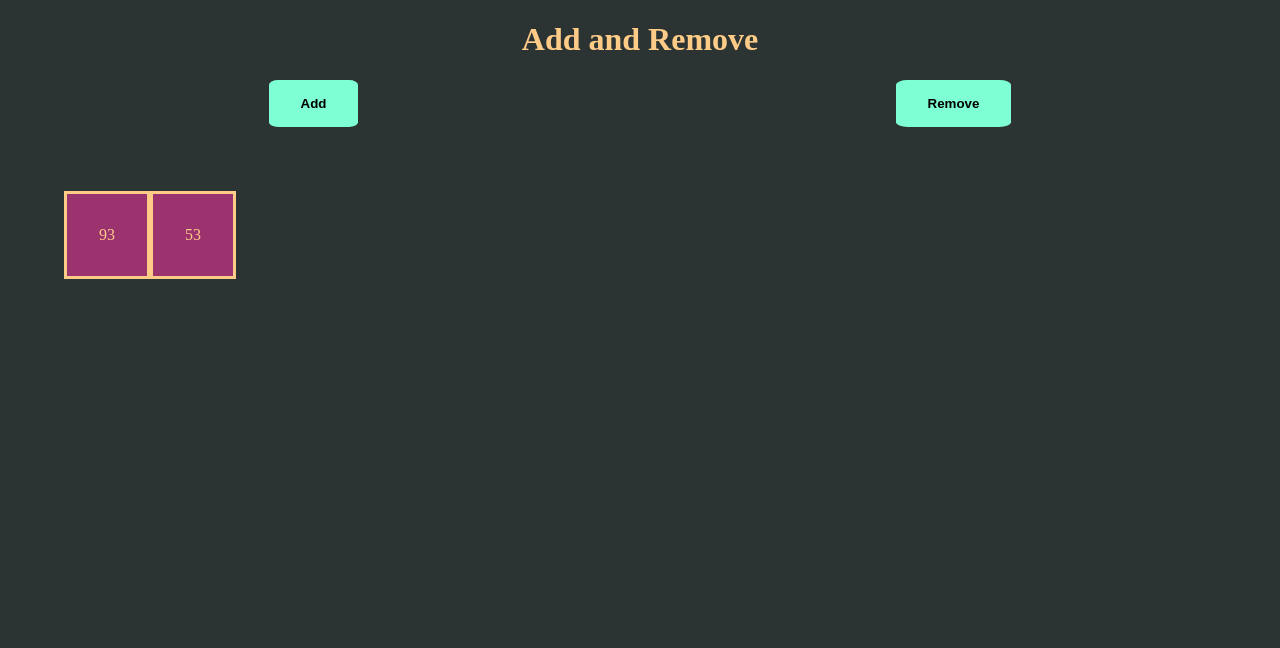
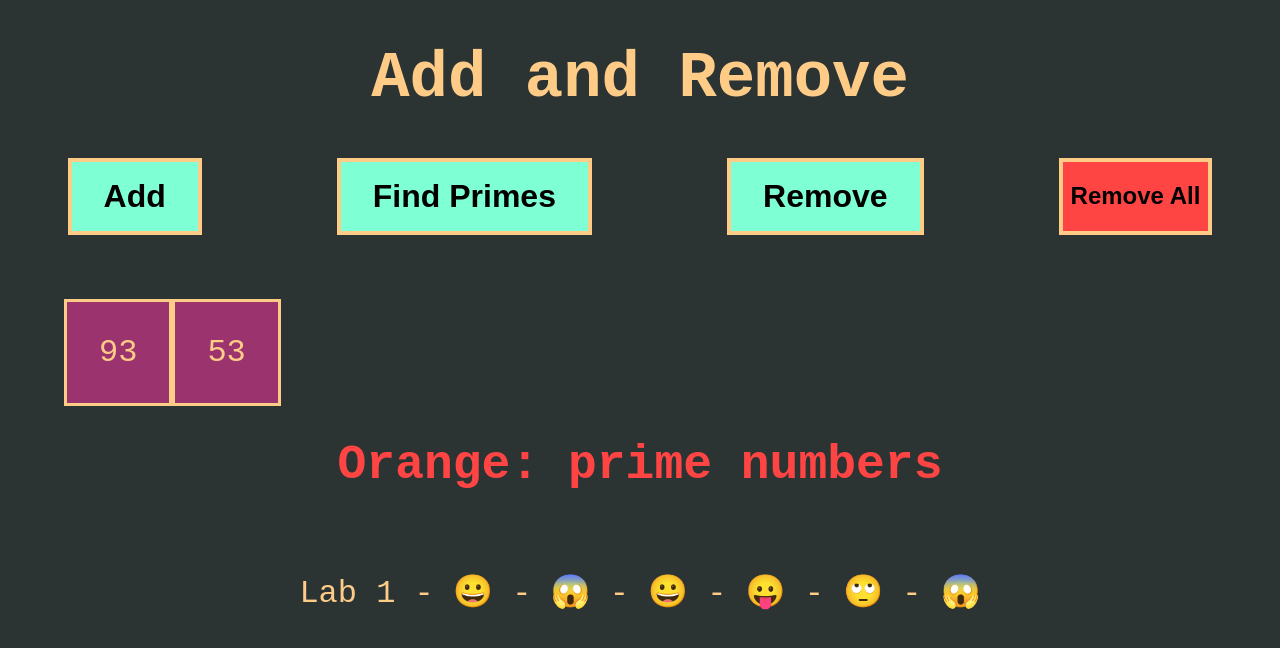
Before and after one commit to VertederoDeGon/Lab, a plain HTML site: page Primes-Add-Remove/index.html in a window 1280 px wide. Both pictures are taken after a click on the button "Add". Drawn offline with Linux system fonts and the light colour scheme.

Commit message:
add-findPrimes-remove-removeAll

```diff
--- a/Primes-Add-Remove/index.html
+++ b/Primes-Add-Remove/index.html
@@ -11,25 +11,35 @@
   <h1>Add and Remove</h1>
   <div class="box">
     <button class="button button-add" id="add">Add</button>
+    <button class="button button-primes" id="primesBtn">Find Primes</button>
     <button class="button button-remove" id="remove">Remove</button>
+    <button class="button button-remove-all" id="removeAll">Remove All</button>
   </div>
   <div class="wrapper">
     <div class="card"></div>
   </div>
+  <h2>Orange: prime numbers</h2>
+  <footer id="footer">
+
+  </footer>
   <script type="text/javascript" src="index.js"></script>
   <script>
+    const $footer = document.getElementById('footer'),
+          rnds = [],
+          arr = ['😛','😱','👻','💀','😀','🙄','🦍']
+
+    let emojiContent = 'Lab 1'
+
     setInterval(() => {
-      const rnds = [],
-            arr = ['😛','😱','👻','💀','😀','🙄','🦍']
-
       for (let i = 0; i < 6; i++) {
         rnds[i] = 0 | Math.random() * 10
         if (rnds[i] > 6) rnds[i] -= 4
       }
 
-      document.title = `Lab 1 - ${arr[rnds[0]]} - ${arr[rnds[1]]} - ${arr[rnds[2]]} - ${arr[rnds[3]]} - ${arr[rnds[4]]} - ${arr[rnds[5]]}`
+      $footer.textContent = emojiContent
 
+      emojiContent = `Lab 1 - ${arr[rnds[0]]} - ${arr[rnds[1]]} - ${arr[rnds[2]]} - ${arr[rnds[3]]} - ${arr[rnds[4]]} - ${arr[rnds[5]]}`
     }, 1000);
-  </script>
+    </script>
 </body>
 </html>
--- a/Primes-Add-Remove/index.js
+++ b/Primes-Add-Remove/index.js
@@ -1,4 +1,6 @@
-const $buttonAdd = document.getElementById('add'),
+const $btnRemoveAll = document.getElementById('removeAll'),
+      $btnPrime = document.getElementById('primesBtn'),
+      $buttonAdd = document.getElementById('add'),
       $buttonRemove = document.getElementById('remove'),
       $wrapper = document.querySelector('.wrapper'),
       $card = document.querySelector('.card'),
@@ -12,37 +14,72 @@ const $buttonAdd = document.getElementById('add'),
 
         for (let i = 0; i < n; i++) if(arr[i] === false) coun++
 
-        if(coun === 2) return true
+        if((coun === 2) || (n === 1) || (n === 2)) return true
 
         return false
       }
 
-$card.append(0 | Math.random()*100) //todo
+let $cards = document.querySelectorAll('card'),
+    $lastItemCard = $cards.item($cards.length - 1),
+    $newCard = $card.cloneNode()
+
+function addCardAnimate($newCard, rnd){
+  $newCard.style.transitionDuration = '.3s'
+  $newCard.style.opacity = "0"
+  setTimeout(() => {
+    $newCard.style.opacity = '100'
+    $newCard.append(rnd)
+  }, 300)
+}
+
+function removeCardAnimate($lastItemCard){
+  $lastItemCard.style.transitionDuration = '.2s'
+  $lastItemCard.style.opacity = "0"
+  setTimeout(() => {
+    $lastItemCard.remove()
+  }, 200)
+}
+
+$card.append(0 | Math.random()*100)
 
 $buttonAdd.addEventListener('click', () => {
-  let $newCard = $card.cloneNode(),
-      rnd = 0 | Math.random() * 100
+  let rnd = 0 | Math.random() * 100
+
+  $newCard = $card.cloneNode()
+
+  addCardAnimate($newCard, rnd)
 
   $wrapper.insertAdjacentElement('beforeend', $newCard)
+})
 
-  $newCard.append(rnd)
+$btnPrime.addEventListener('click', () => {
+  $cards = document.querySelectorAll('.card')
+  $lastItemCard = $cards.item($cards.length - 1)
+
+  if ($lastItemCard !== null){
+    $cards.forEach($card => {
+      if (isPrime(parseInt($card.textContent))){
+        $card.style.color = '#f44'
+        $card.style.setProperty('--orange', '#fc8')
+      }
+    })
+  }
 })
 
 $buttonRemove.addEventListener('click', () => {
-  let $removeCard = document.querySelectorAll('.card')
-
-  if ($removeCard.item($removeCard.length - 1) !== null)
-    $removeCard.item($removeCard.length - 1).remove()
-})
-
-setInterval(() => {
   let $cards = document.querySelectorAll('.card'),
       $lastItemCard = $cards.item($cards.length - 1)
 
-  if ($lastItemCard !== null){
-    if (isPrime(arr[arr.length - 1])){
-      $lastItemCard.style.color = '#f44'
-      $lastItemCard.style.setProperty('--orange', '#fc8')
-    }
+  if ($lastItemCard !== null) {
+    removeCardAnimate($lastItemCard)
   }
-}, 200)
+})
+
+$btnRemoveAll.addEventListener('dblclick', () => {
+  $lastItemCard = $cards.item($cards.length - 1)
+
+  if ($lastItemCard !== null) {
+    $cards = document.querySelectorAll('.card')
+    $cards.forEach($card => $card.remove())
+  }
+})
--- a/Primes-Add-Remove/styles.css
+++ b/Primes-Add-Remove/styles.css
@@ -6,18 +6,27 @@
 }
 
 body{
+  font-family: monospace;
   margin:0;
   color: #fc8;
   background-color: #2C3333;
   text-align: center;
+  font-size: 2rem;
 }
 
 button{
   text-decoration: none;
   background-color: aquamarine;
-  border: none;
-  border-radius: 10%;
+  border-style: solid;
+  border-width: 4px;
+  border-color: #fc8;
   font-weight: bolder;
+  font-size: 2rem;
+}
+
+h2{
+  margin-top: 2rem;
+  color: #f44;
 }
 
 .box{
@@ -31,27 +40,47 @@ button{
   cursor: pointer;
 }
 
+.button-remove-all{
+  padding: .5rem;
+  font-size: 1.5rem;
+  background-color: #f44
+}
+
+.button-primes:active,
+.button-remove-all:active{
+  color: #f44
+}
+
+.button-add:active,
+.button-remove:active{
+  color: #fc8
+}
+
 .wrapper{
   display: flex;
   flex-wrap: wrap;
   align-items: center;
   justify-content: flex-start;
   margin-left: 5%;
-  margin-right: 5%
+  margin-right: 5%;
 }
 
 .card{
   padding: 2rem;
   border-style: solid;
   background-color: #9b336e;
-  transition: .5s;
+  transition-property: all;
+  transition-duration: 1s;
+  opacity: 1;
 }
 
 .card:hover{
   transform: scale(2);
   cursor: pointer;
+  background-color: var(--orange)
 }
 
-.card:active{
-  background-color: var(--orange)
+#footer{
+  margin-top: 5rem;
+  font-size: 2rem
 }
```
